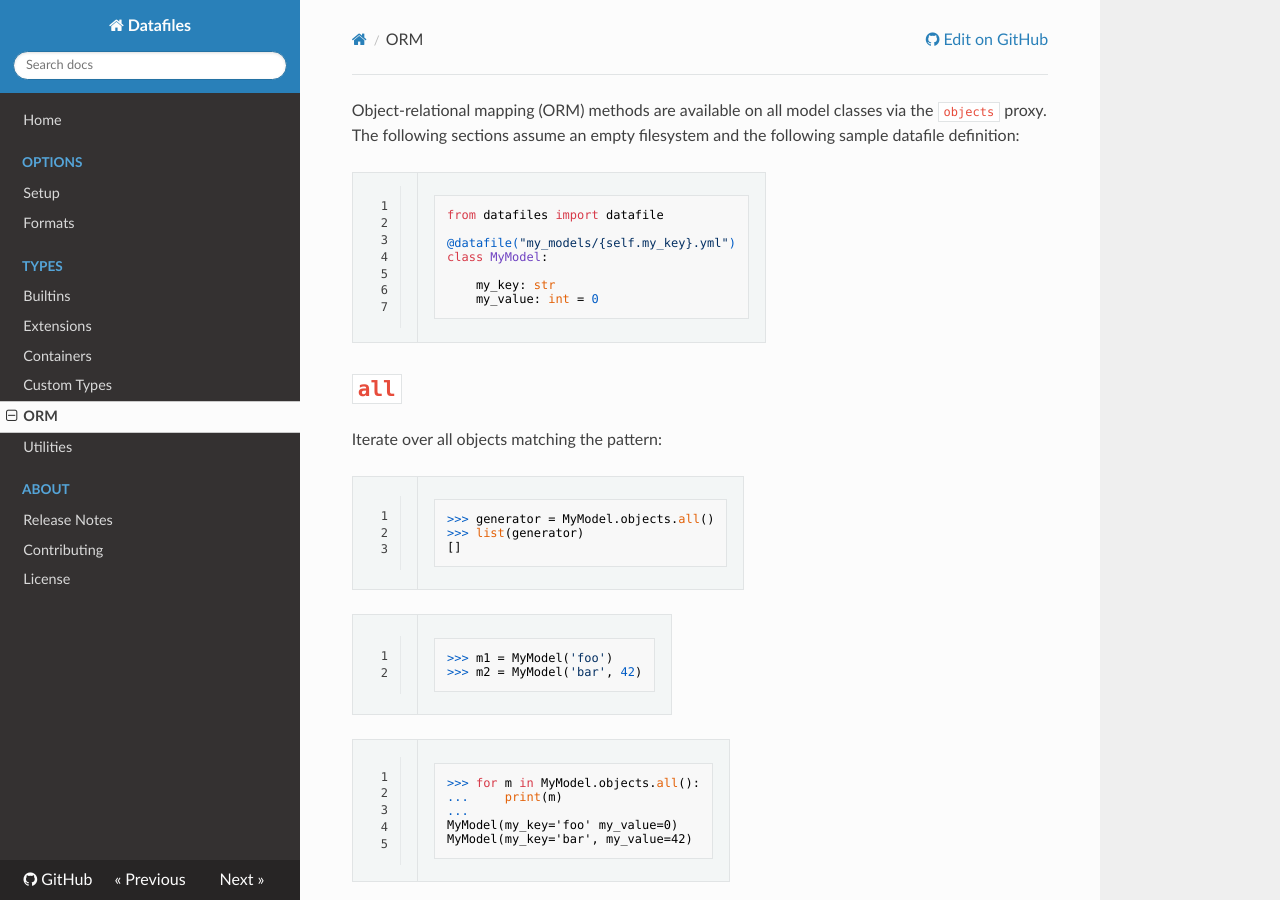
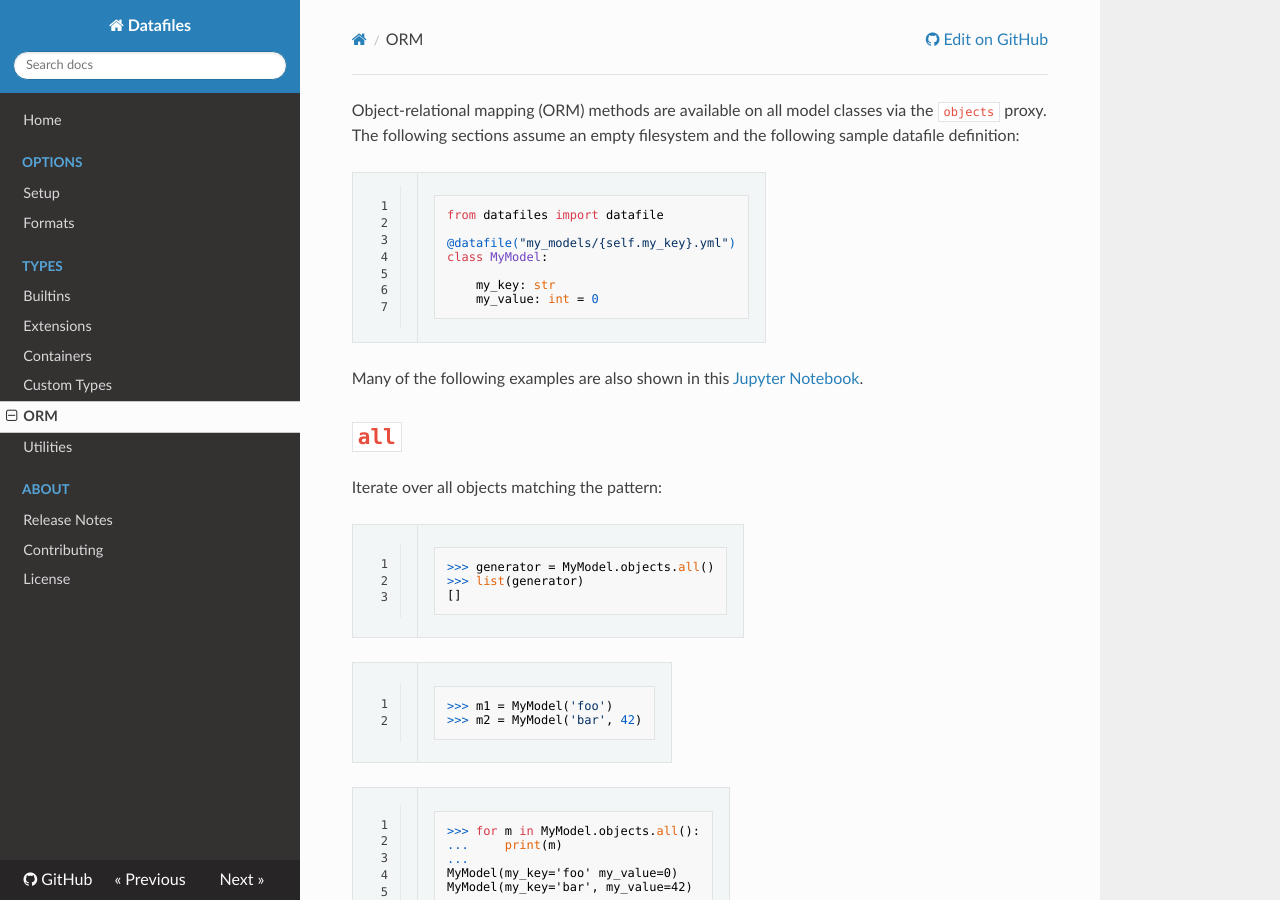
Before and after one commit to jacebrowning/datafiles, an MkDocs documentation site: the page built from docs/orm.md, in a window 1280 px wide and 900 px high. Built offline with MkDocs 1.6.1, drawn with Linux system fonts in a browser that asks for light colours; nearby versions of some CDN libraries.

Commit message:
Add notebook for ORM methods

````diff
--- a/docs/orm.md
+++ b/docs/orm.md
@@ -9,6 +9,8 @@ class MyModel:
     my_key: str
     my_value: int = 0
 ```
+
+Many of the following examples are also shown in this [Jupyter Notebook](https://github.com/jacebrowning/datafiles/blob/develop/notebooks/orm.ipynb).
 
 # `all`
 
````
Also changed, not shown: 2 other files.
